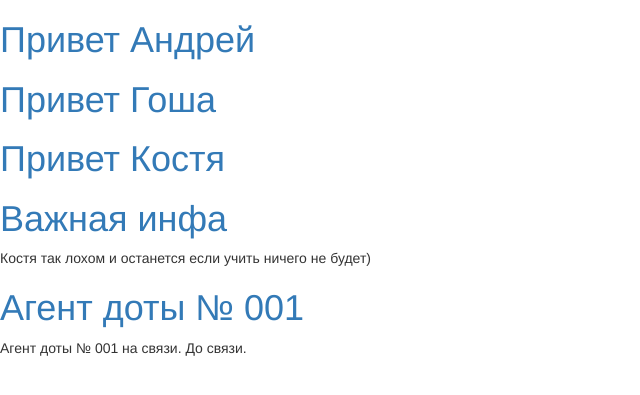
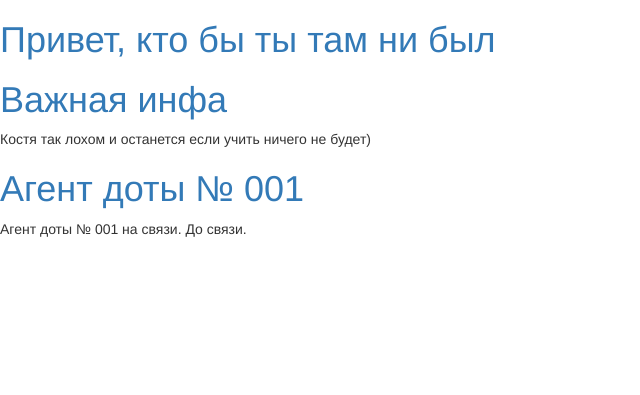
Before and after one commit to Django-explorer/my-first-blog, a Django app: page / in a window 1280 px wide. Shown: the top 395 px of the page, without its empty margins (0-640 px from the left). Run offline with Django 3.2, Linux system fonts and the light colour scheme; data comes from the database, SQL or seed files in the repository; both versions use the stored data as it was after the commit; some libraries are stand-ins or nearby versions.

Commit message:
added id0

```diff
--- a/blogapp/templates/blogapp/post_list.html
+++ b/blogapp/templates/blogapp/post_list.html
@@ -6,15 +6,7 @@
     </head>
     <body>
         <div>
-            <h1><a href="https://vk.com/id212799658">Привет Андрей</a></h1>
-        </div>
-
-        <div>
-            <h1><a href="https://vk.com/id200504004">Привет Гоша</a></h1>
-        </div>
-
-        <div>
-            <h1><a href="https://vk.com/vapvpap2000">Привет Костя</a></h1>
+            <h1><a href="https://vk.com/id0">Привет, кто бы ты там ни был</a></h1>
         </div>
         {% for post in posts %}
             <div>
```
Also changed, not shown: db.sqlite3.
